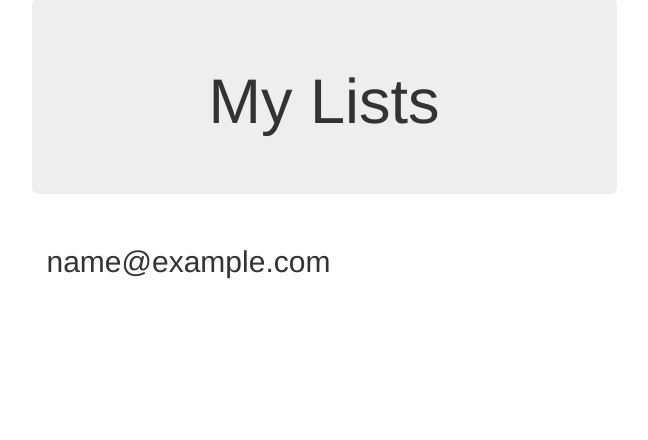
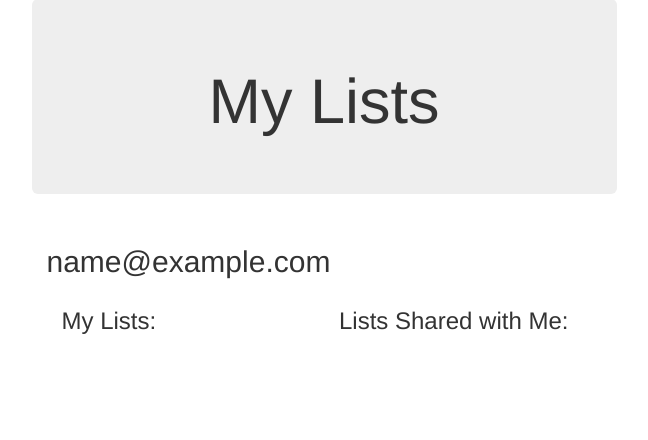
Before and after one commit to bradAnderson58/tdd_python, a Django app: a page that uses lists/templates/my_lists.html in a window 1280 px wide. Shown: the part 73-513 px from the top of the page, without its empty margins (316-964 px from the left). Run offline with Django 3.2, Linux system fonts and the light colour scheme; tables that the repository leaves empty hold one stand-in row (values such as "Sample post"); some libraries are stand-ins or nearby versions.

Commit message:
omg its working!

```diff
--- a/functional_tests/test_sharing.py
+++ b/functional_tests/test_sharing.py
@@ -58,4 +58,4 @@
         # when edith refreshes the page, she sees Onicerferous's addition
         self.browser = edith_browser
         self.browser.refresh()
-        list_page.wait_for_row_in_list_table('Hi Edith', 2)
+        list_page.wait_for_row_in_list_table('Hi Edith!', 2)
--- a/lists/templates/list.html
+++ b/lists/templates/list.html
@@ -14,9 +14,10 @@
 {% endblock %}
 
 {% block extra_content %}
+  <h2 id='id_list_owner'>{{ list.owner.email }}</h2>
   <div class="col-md-6">
     <h3>List shared with:</h3>
-    <ul>
+    <ul class='list-sharee'>
       {% for user in list.shared_with.all %}
         {{user.email}}
       {% endfor %}
--- a/lists/templates/my_lists.html
+++ b/lists/templates/my_lists.html
@@ -5,14 +5,21 @@
 
 {% block extra_content %}
   <h2>{{ owner.email }}</h2>
+  <div class="col-md-6">
+      <h3>My Lists:</h3>
     <ul>
       {% for list in owner.list_set.all %}
         <li><a href="{{ list.get_absolute_url }}">{{ list.name }}</a></li>
       {% endfor %}
     </ul>
+  </div>
+  <div class="col-md-6">
+    <h3>Lists Shared with Me:</h3>
     <ul>
-    {% for list in owner.list_user_set.all %}
+      {% for list in owner.list_user.all %}
         <li><a href="{{ list.get_absolute_url }}">{{ list.name}} </a></li>
       {% endfor %}
     </ul>
+  </div>
+
 {% endblock %}
--- a/lists/views.py
+++ b/lists/views.py
@@ -25,7 +25,6 @@
     form = NewListForm(data=request.POST)
     if form.is_valid():
        list_ = form.save(owner=request.user)
-
        return redirect(list_)
     return render(request, 'home.html', {'form': form})
 
@@ -35,9 +34,9 @@
 
 def share_list(request, list_id):
     list_ = List.objects.get(id=list_id)
-    if 'email' not in request.POST:
+    if 'sharee' not in request.POST:
         return redirect(list_)
-    email = request.POST['email']
+    email = request.POST['sharee']
     user = User.objects.get(email=email)
     list_.shared_with.add(user)
     return redirect(list_)
```
Also changed, not shown: lists/tests/test_views.py (+1 -1 lines). Lines whose indentation alone changed are shown as unchanged.
